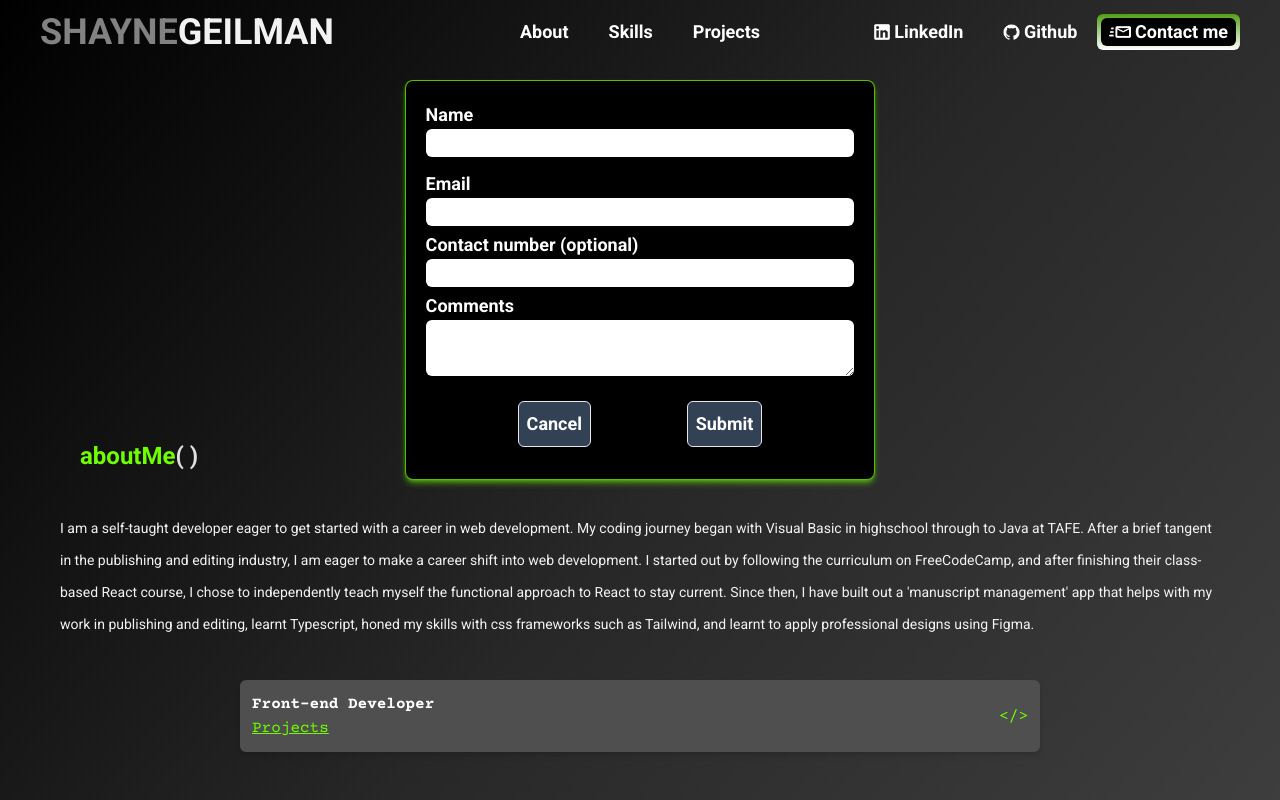
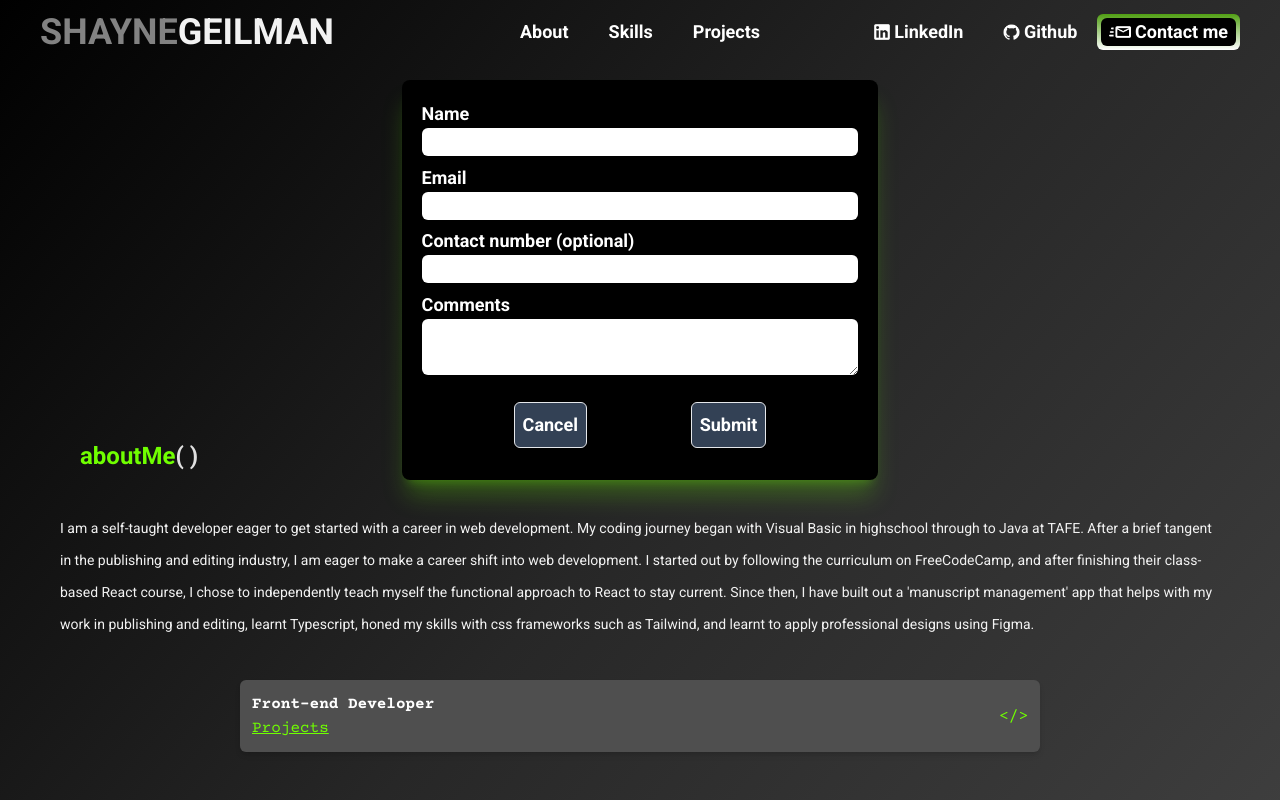
Before and after one commit to ShayneJG/Portfolio, a React (Vite) app: page / in a window 1280 px wide. Both pictures are taken after a click on the link "Contact me". Shown: the top 800 px of the page. Built offline with nearby package versions, Linux system fonts and the light colour scheme.

Commit message:
updated padding in form

```diff
--- a/src/components/header.tsx
+++ b/src/components/header.tsx
@@ -70,15 +70,15 @@ function Header() {
             action="https://formspree.io/f/mrgvlapv"
             method="POST"
             id="contact"
-            className="absolute flex flex-col border rounded-lg bg-black border-[#70FF00]/75 left-0 right-0 bottom-0 top-20 mx-auto p-5 h-1/2 justify-between max-w-max	shadow-md shadow-[#70FF00]/50"
+            className="absolute flex flex-col  rounded-lg bg-black  left-0 right-0 bottom-0 top-20 mx-auto p-5 h-1/2 justify-between max-w-max	shadow-xl shadow-[#70FF00]/25"
           >
             <div>
-              <label className="block mb-2">
+              <label className="block">
                 Name
                 <input
                   name="name"
                   required
-                  className="w-full text-black rounded-md"
+                  className="w-full text-black rounded-md pl-2"
                   type="text"
                 />
               </label>
@@ -89,7 +89,7 @@ function Header() {
                 <input
                   required
                   name="email"
-                  className="w-full text-black rounded-md"
+                  className="w-full text-black rounded-md pl-2"
                   type="email"
                 />
               </label>
@@ -99,7 +99,7 @@ function Header() {
                 Contact number (optional)
                 <input
                   name="number"
-                  className="w-full text-black rounded-md"
+                  className="w-full text-black rounded-md pl-2"
                   type="number"
                 />
               </label>
@@ -110,7 +110,7 @@ function Header() {
                 <textarea
                   required
                   name="comments"
-                  className="w-full text-black rounded-md"
+                  className="w-full text-black rounded-md pl-2"
                 ></textarea>
               </label>
             </div>
```
